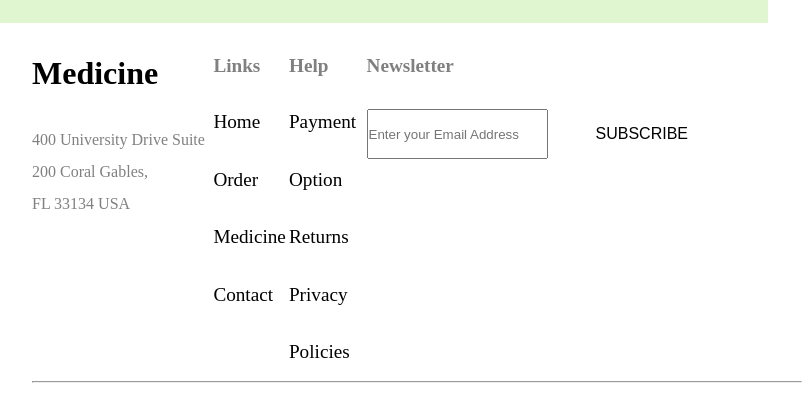
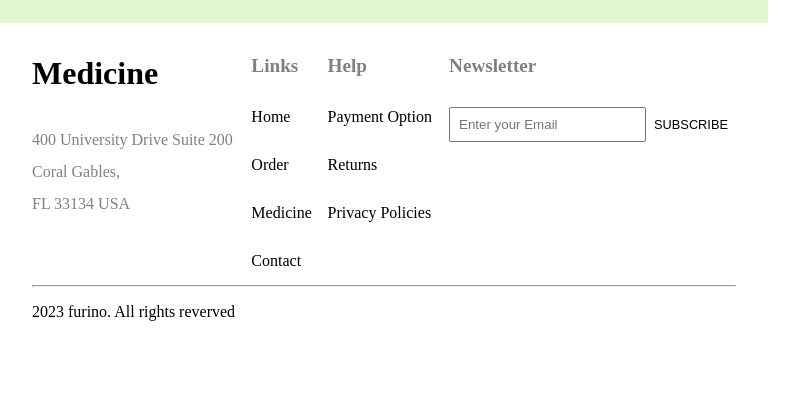
Before and after one commit to Vighnesh-45/medical-healthcare, a React (Vite) app: page /shop in a window 768 px wide. Shown: the part 681-1080 px from the top of the page, 802 px wide, since content can reach past the window. After the commit the page ends 1002 px from the top, so only its background shows below. Built offline with nearby package versions, Linux system fonts and the light colour scheme; no server answers.

Commit message:
tablet view fixed

```diff
--- a/src/Components/Category.css
+++ b/src/Components/Category.css
@@ -65,7 +65,22 @@
 }
 
 @media only screen and (min-width: 768px) and (max-width: 1023px) {
-  .category-cards {
-    flex: 1 1 calc(100% / 4 - 16px);
+  .category-main {
+    & .category-header {
+      display: flex;
+      flex-direction: column;
+      align-items: center;
+      justify-content: center;
+      width: 100%;
+      & h1 {
+        font-size: 1.5rem !important;
+      }
+      & p {
+        font-size: 1rem !important;
+      }
+    }
+    & .category-cards {
+      flex: 1 1 calc(100% / 4 - 16px);
+    }
   }
 }
--- a/src/Components/Category.jsx
+++ b/src/Components/Category.jsx
@@ -31,7 +31,7 @@ const Category = () => {
         <section className="category-main">
             <div className="category-container">
                 <div className="category-header">
-                    <h2>Browse The Categories</h2>
+                    <h1>Browse The Categories</h1>
                     <p>Lorem, ipsum dolor sit amet consectetur adipisicing elit.</p>
                 </div>
                 <div className="category-cards">
--- a/src/Components/Contact.jsx
+++ b/src/Components/Contact.jsx
@@ -1,4 +1,4 @@
-import React, { useState } from 'react';
+import React, { useState, useEffect } from 'react';
 import "./Contact.css";
 import Footer from './Layout/Footer';
 import logo from "./../assets/logo.png";
@@ -16,6 +16,10 @@ const Contact = () => {
     });
 
     const [errors, setErrors] = useState({});
+
+    useEffect(() => {
+        window.scrollTo(0, 0);
+    }, []);
 
     const handleChange = (e) => {
         const { name, value } = e.target;
@@ -78,7 +82,6 @@ const Contact = () => {
             }
         }
     };
-
 
     return (
         <section className='contact-main'>
--- a/src/Components/Layout/Footer.css
+++ b/src/Components/Layout/Footer.css
@@ -51,18 +51,16 @@
       }
       & .contact-btn {
         display: flex;
-        gap: 2rem;
-        margin-top: 2rem;
+        /* gap: 1rem; */
+        margin-top: 1rem;
         & button {
           background: transparent;
-          border: none;
-          padding: 1rem;
+          padding: 0.5rem;
           cursor: pointer;
           font-size: 1rem;
           font-weight: 300;
-        }
-        & input {
-          /* padding: 1rem; */
+          border: none;
+          margin-bottom: 1rem;
         }
       }
     }
@@ -88,10 +86,10 @@
       & .medicine {
         text-align: center;
       }
-      & .links{
+      & .links {
         text-align: center;
       }
-      & .help{
+      & .help {
         text-align: center;
       }
       & .contact {
@@ -102,7 +100,7 @@
           & button {
             margin-top: 2rem;
           }
-          & input{
+          & input {
             padding: 0.5rem;
           }
         }
@@ -110,10 +108,9 @@
 
       & .right-reserved {
         text-align: center;
-
       }
     }
-    & hr{
+    & hr {
       margin: 0 !important;
       width: 100% !important;
     }
@@ -122,15 +119,45 @@
 
 @media only screen and (min-width: 768px) and (max-width: 1023px) {
   .footer-main {
+    width: 100%;
     & .footer-container {
-      .contact-btn {
-        & button {
-          margin-right: 2rem;
+      padding: auto;
+      & .links {
+        & ul {
+          & li {
+            font-size: 1rem;
+          }
+        }
+      }
+      & .help {
+        width: 20%;
+        & ul {
+          & li {
+            font-size: 1rem;
+          }
+        }
+      }
+      & .contact {
+        & h4 {
+          margin-left: 1rem;
+        }
+        & .contact-btn {
+          display: flex;
+          align-items: center;
+          justify-content: center;
+          margin-left: 1rem;
+          & input {
+            padding: 0.5rem;
+          }
+          & button {
+            font-size: 0.8rem;
+            margin-top: 1rem;
+          }
         }
       }
     }
     & hr {
-      width: 100%;
+      width: auto;
     }
   }
 }
--- a/src/Components/Layout/Footer.jsx
+++ b/src/Components/Layout/Footer.jsx
@@ -32,7 +32,7 @@ const Footer = () => {
                 <div className='contact'>
                     <h4>Newsletter</h4>
                     <div className="contact-btn">
-                        <input type="email" placeholder="Enter your Email Address" value="" />
+                        <input type="email" placeholder="Enter your Email" value="" />
                         <button>SUBSCRIBE</button>
                     </div>
                 </div>
--- a/src/Components/Pages/Home.jsx
+++ b/src/Components/Pages/Home.jsx
@@ -1,23 +1,24 @@
-import React from 'react'
-import Navbar from '../Layout/Navbar'
-import TopContainer from '../TopContainer'
-import Category from '../Category'
-import Spotlight from '../Spotlight'
-import Trending from '../Trending'
-import Footer from '../Layout/Footer'
+import React, { useEffect } from 'react';
+import TopContainer from '../TopContainer';
+import Category from '../Category';
+import Spotlight from '../Spotlight';
+import Trending from '../Trending';
+import Footer from '../Layout/Footer';
 
-const Home = ({addToCart}) => {
-  console.log(addToCart)
+const Home = ({ addToCart }) => {
+  useEffect(() => {
+    window.scrollTo(0, 0);
+  }, []);
+
   return (
     <>
-      {/* <Navbar addToCart={addToCart}/> */}
       <TopContainer />
       <Category />
       <Spotlight />
-      <Trending/>
+      <Trending />
       <Footer />
     </>
-  )
-}
+  );
+};
 
-export default Home
+export default Home;
--- a/src/Components/Spotlight.css
+++ b/src/Components/Spotlight.css
@@ -53,9 +53,10 @@
           width: 80%;
           margin: 1rem;
         }
-        & h2 {
-          font-size: 1rem;
+        & p {
+          font-size: 0.8rem;
           padding: 0.5rem;
+          font-weight: 1000;
         }
         & h3 {
           font-size: 1.2rem;
@@ -79,7 +80,12 @@
         justify-content: center;
         gap: 2rem;
         & h2 {
-          font-size: 1.5rem;
+          font-size: 1.2rem;
+        }
+        & .spotlight-right-header{
+          & button {
+            font-size: 1rem;
+          }
         }
       }
       & .spotlight-cards {
@@ -89,8 +95,30 @@
         justify-content: center;
         & .card-one {
           width: 70%;
+          height: 25rem;
         }
       }
     }
   }
 }
+
+@media only screen and (min-width: 768px) and (max-width: 1023px) {
+  & .spotlight-cards {
+    display: flex;
+    align-items: center;
+    justify-content: center;
+    & .card-one {
+      width: 70%;
+      height: 20rem !important;
+      & p{
+        text-align: center;
+      }
+      & h3{
+        font-size: 0.8rem !important;
+      }
+      & img{
+        height: 10rem !important;
+      }
+    }
+  }
+}
--- a/src/Components/Spotlight.jsx
+++ b/src/Components/Spotlight.jsx
@@ -63,7 +63,7 @@ const Spotlight = () => {
                     {randomArray.map((res, id) => (
                         <div className="card-one" key={id}>
                             <img src={res.Image} alt="" />
-                            <h2>{res.Heading}</h2>
+                            <p>{res.Heading}</p>
                             <h4>{res.Subheading}</h4>
                             <h3>Rs. {res.SP}</h3>
                         </div>
--- a/src/Components/Trending.css
+++ b/src/Components/Trending.css
@@ -53,9 +53,10 @@
           width: 80%;
           margin: 1rem;
         }
-        & h2 {
-          font-size: 1rem;
+        & p {
+          font-size: 0.8rem;
           padding: 0.5rem;
+          font-weight: 1000;
         }
         & h3 {
           font-size: 1.2rem;
@@ -95,6 +96,7 @@
 
 @media only screen and (min-width: 120px) and (max-width: 767px) {
   .trending-main {
+    margin-top: 2rem;
     & .trending-container {
       & .trending-header {
         display: flex;
@@ -102,7 +104,12 @@
         justify-content: center;
         gap: 2rem;
         & h2 {
-          font-size: 1.5rem;
+          font-size: 1.2rem;
+        }
+        & .trending-right-header{
+          & button {
+            font-size: 1rem;
+          }
         }
       }
       & .trending-cards {
@@ -112,6 +119,7 @@
         justify-content: center;
         & .card-one {
           width: 70%;
+          height: 25rem;
         }
       }
       & .show-button {
@@ -123,3 +131,27 @@
     }
   }
 }
+
+@media only screen and (min-width: 768px) and (max-width: 1023px) {
+  & .trending-cards {
+    display: flex;
+    align-items: center;
+    justify-content: center;
+    & .card-one {
+      width: 70%;
+      height: 20rem !important;
+      & p{
+        text-align: center;
+      }
+      & h3{
+        font-size: 0.8rem !important;
+      }
+      & h4{
+        text-align: center;
+      }
+      & img{
+        height: 10rem !important;
+      }
+    }
+  }
+}
--- a/src/Components/Trending.jsx
+++ b/src/Components/Trending.jsx
@@ -56,7 +56,7 @@ const Trending = () => {
                     {randomArray.map((res, id) => (
                         <div className="card-one" key={id}>
                             <img src={res.Image} alt="" />
-                            <h2>{res.Heading}</h2>
+                            <p>{res.Heading}</p>
                             <h4>{res.Subheading}</h4>
                             <h3>Rs. {res.SP}</h3>
                         </div>
```
Also changed, not shown: 1 other file (tests, documents, lock files or other folders).
